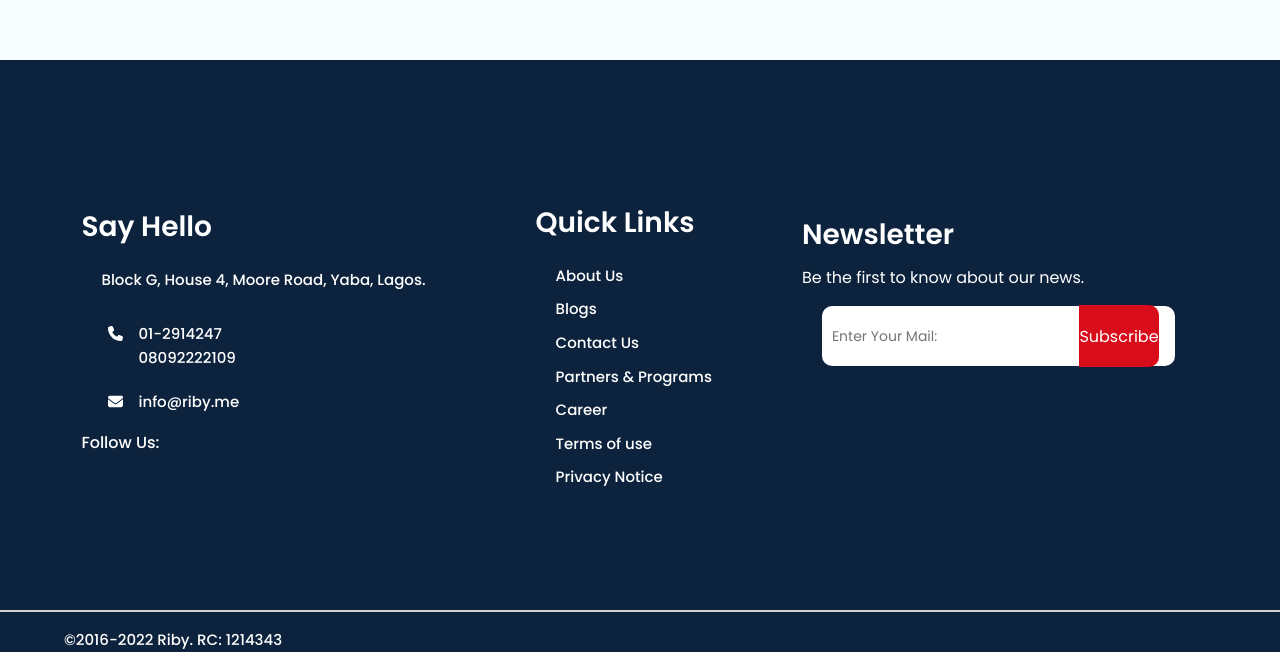
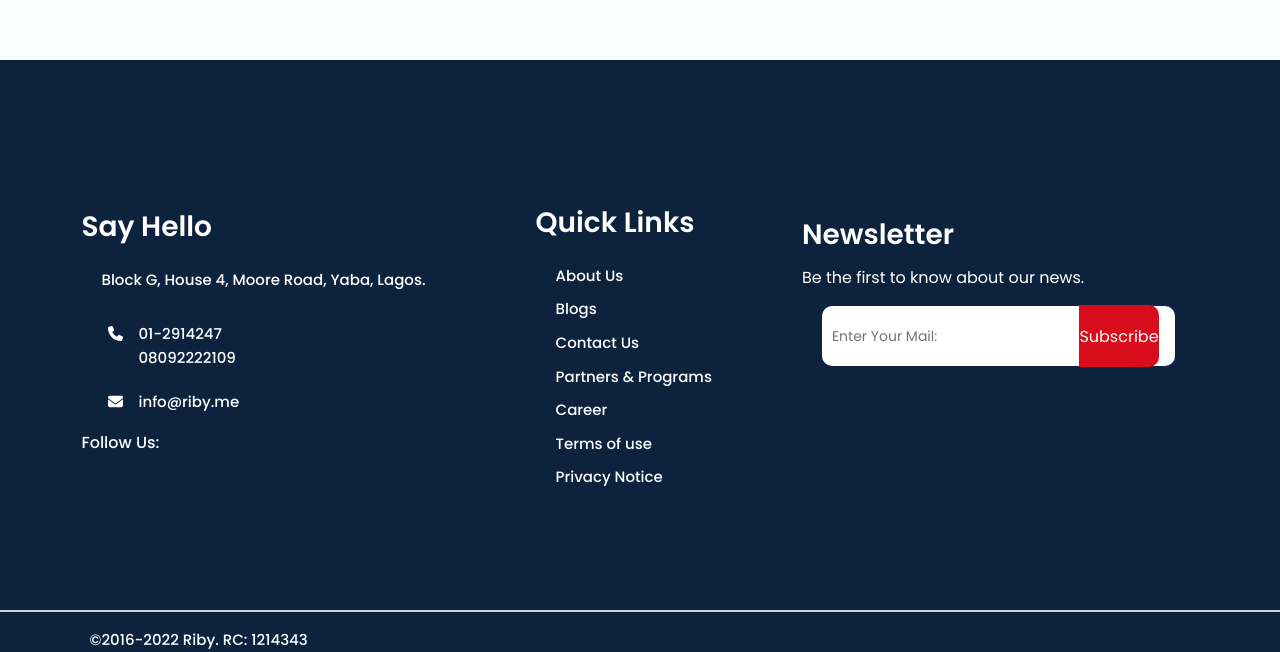
Before and after one commit to Jayzrael/riby, a React (Create React App) app: page /Cooperative in a window 1280 px wide. Shown: the part 3162-3814 px from the top of the page. Built offline with nearby package versions, Linux system fonts and the light colour scheme.

Commit message:
button edited

```diff
--- a/src/component/Footer/Footer.css
+++ b/src/component/Footer/Footer.css
@@ -160,5 +160,5 @@
 }
 
 .copy {
-   margin-left: 5%;
+   margin-left: 7%;
 }
```
